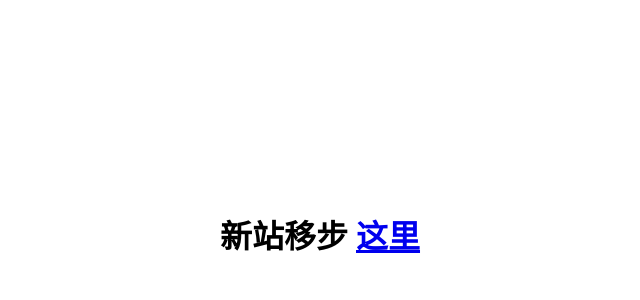
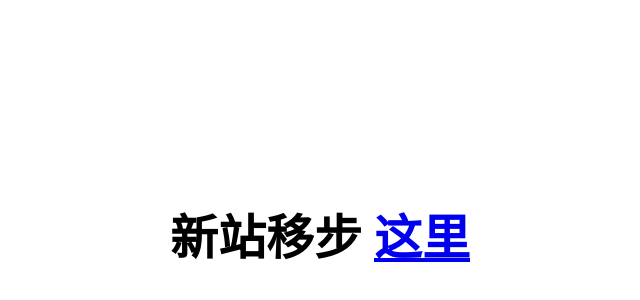
Before and after one commit to B1UEN982/my-novel-reader, a plain HTML site: page index.html in a window 1280 px wide. Shown: the part 166-466 px from the top of the page, without its empty margins (320-960 px from the left). Drawn offline with Linux system fonts and the light colour scheme.

Commit message:
new domain

```diff
--- a/index.html
+++ b/index.html
@@ -46,6 +46,9 @@
       height: 100vh;
     "
   >
-    <h1>新站移步 <a href="http://node.b1uen.top/">这里</a></h1>
+    <h1 style="font-size: clamp(1.8rem, 6vw, 3rem);">
+  新站移步 <a href="http://node.b1uen.top/">这里</a>
+</h1>
+
   </body>
 </html>
```
